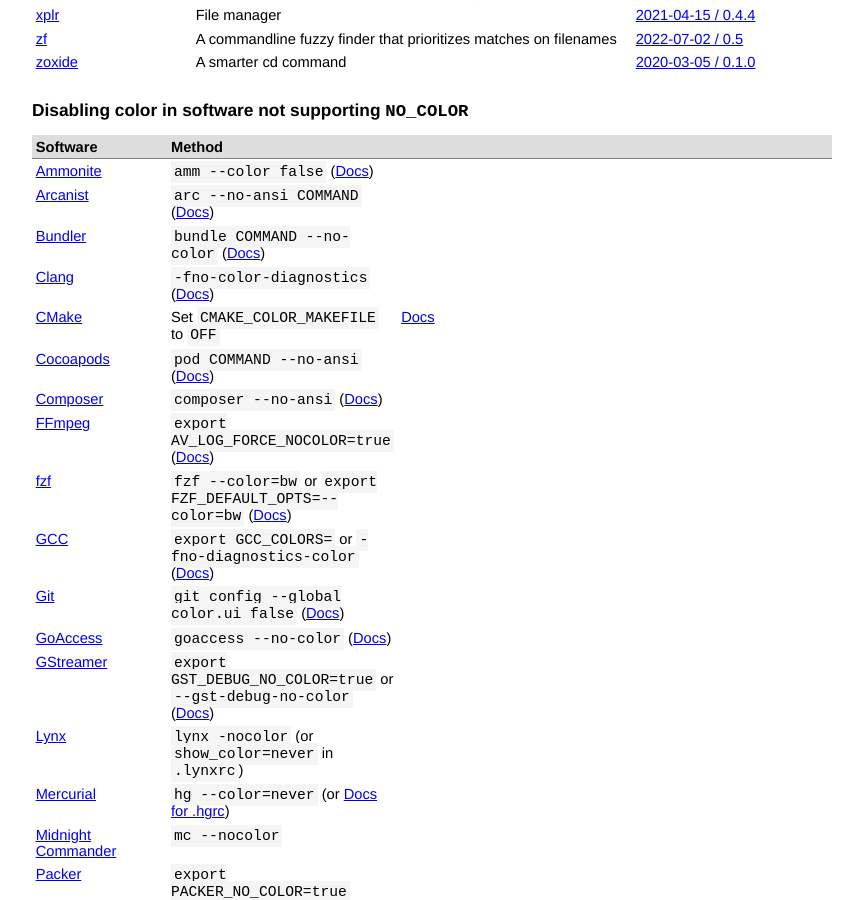
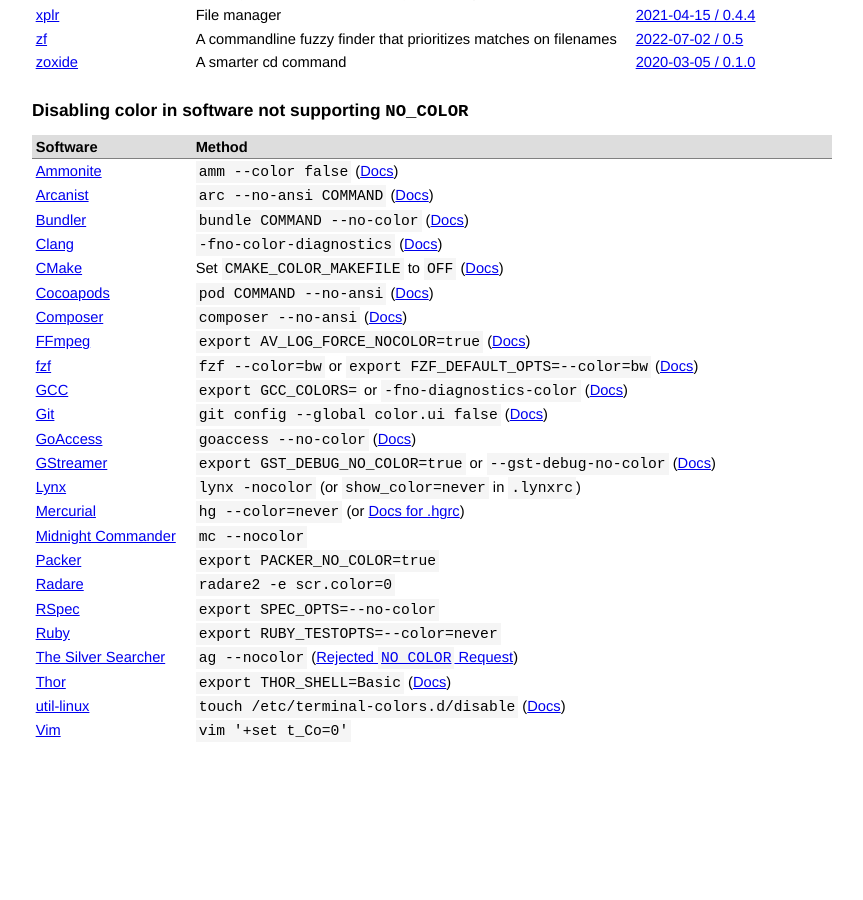
Before and after one commit to jcs/no_color, a Jekyll site: the page built from index.md, in a window 1280 px wide and 900 px high, scrolled down 4836 px. Shown: the whole window, without its empty margins (208-1071 px from the left). Built offline with Jekyll 4.4.1, drawn with Linux system fonts in a browser that asks for light colours; our own code applies the rules of GitHub Pages for plain Markdown files; after the commit the page ends 5623 px from its top, so only the background shows below that.

```diff
--- a/index.md
+++ b/index.md
@@ -251,7 +251,7 @@ color via `NO_COLOR`.
 | [Arcanist](https://github.com/phacility/arcanist) | `arc --no-ansi COMMAND` ([Docs](http://manpages.ubuntu.com/manpages/xenial/man1/arc.1.html)) |
 | [Bundler](https://bundler.io/) | `bundle COMMAND --no-color` ([Docs](https://bundler.io/v1.15/man/bundle.1.html)) |
 | [Clang](https://clang.llvm.org/) | `-fno-color-diagnostics` ([Docs](https://clang.llvm.org/docs/UsersManual.html#formatting-of-diagnostics)) |
-| [CMake](https://cmake.org/) | Set `CMAKE_COLOR_MAKEFILE` to `OFF` | [Docs](https://cmake.org/cmake/help/latest/variable/CMAKE_COLOR_MAKEFILE.html)
+| [CMake](https://cmake.org/) | Set `CMAKE_COLOR_MAKEFILE` to `OFF` ([Docs](https://cmake.org/cmake/help/latest/variable/CMAKE_COLOR_MAKEFILE.html)) |
 | [Cocoapods](https://cocoapods.org/) | `pod COMMAND --no-ansi` ([Docs](https://guides.cocoapods.org/terminal/commands.html#pod_install)) |
 | [Composer](https://getcomposer.org/) | `composer --no-ansi` ([Docs](https://getcomposer.org/doc/03-cli.md#global-options)) |
 | [FFmpeg](https://ffmpeg.org/) | `export AV_LOG_FORCE_NOCOLOR=true` ([Docs](https://ffmpeg.org/ffmpeg.html#toc-Generic-options)) |
```
